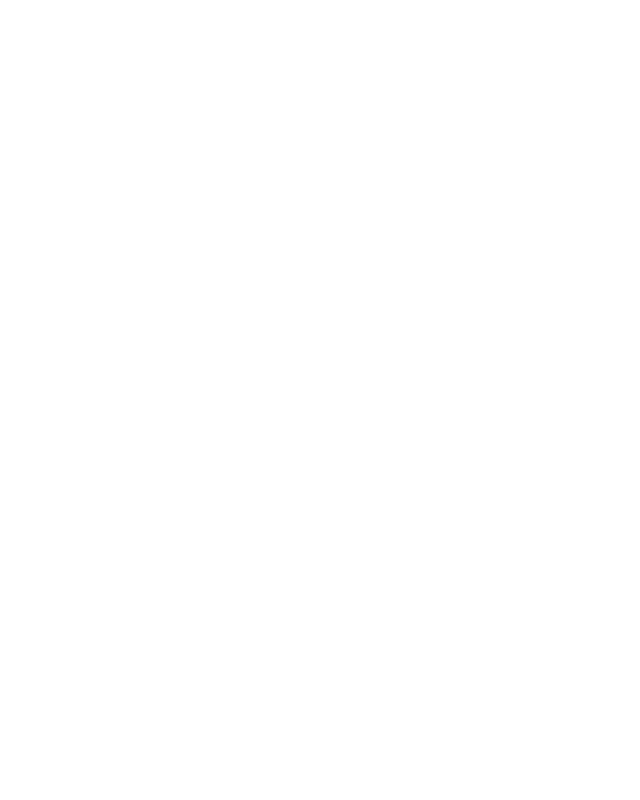
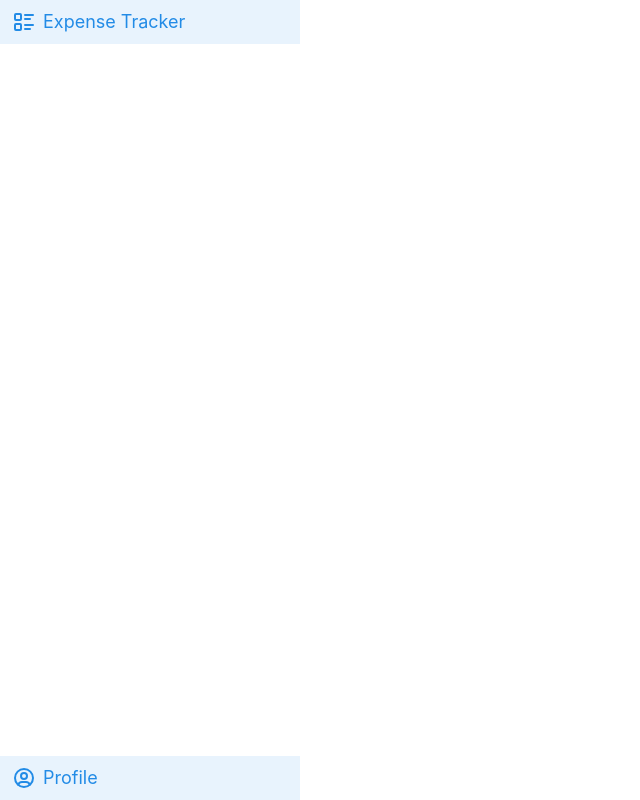
Before and after one commit to tinonion/finance-tracker, a React (Vite) app in the folder frontend/: page / in a window 1280 px wide. Shown: the whole page, without its empty margins (0-640 px from the left). Built offline with nearby package versions, Linux system fonts and the light colour scheme.

Commit message:
nav bar flex layout creates a side bar

```diff
--- a/frontend/src/App.tsx
+++ b/frontend/src/App.tsx
@@ -5,12 +5,9 @@
 import { theme } from './theme';
 
 export default function App() {
-  // return (
-  //   <MantineProvider theme={theme}>
-  //     <Router />
-  //   </MantineProvider>
-  // );
   return (
-    <div/>
-  )
+    <MantineProvider theme={theme}>
+      <Router />
+    </MantineProvider>
+  );
 }
--- a/frontend/src/pages/Home.page.tsx
+++ b/frontend/src/pages/Home.page.tsx
@@ -50,9 +50,9 @@
 
   return (
     <>
-      <Flex direction="column" align="start" justify="space-between">
-        <Container>{topItems}</Container>
-        <Container>{bottomItems}</Container>
+      <Flex styles={{ root: {height: "100%", width: "300px", alignContent: "start"}}} direction="column" justify="space-between">
+        <Box >{topItems}</Box>
+        <Box>{bottomItems}</Box>
       </Flex>
     </>
   );
```
